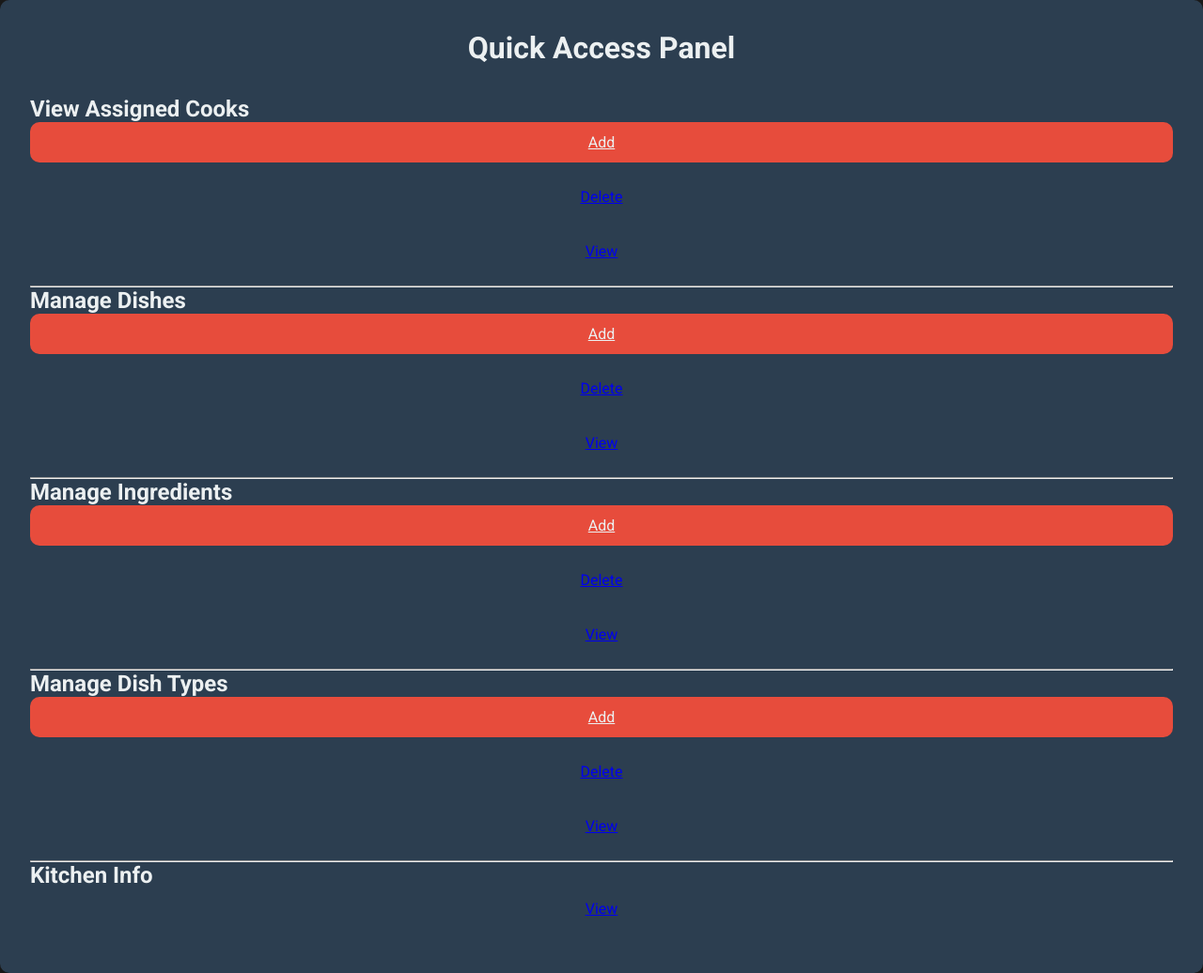
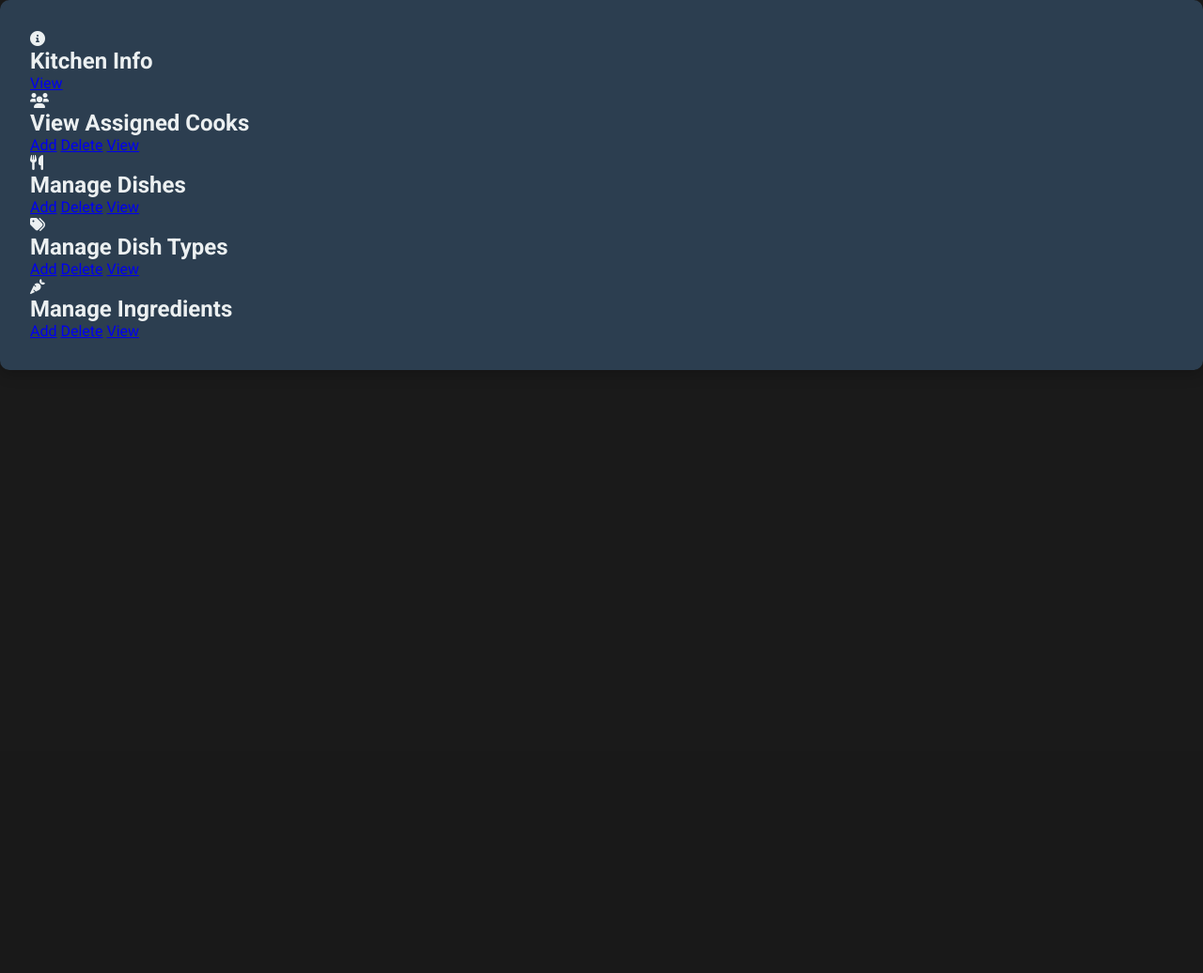
Before and after one commit to ihorhalyskiy/kitchen_service, a Django app: page /dashboard/ in a window 1280 px wide. Shown: the whole page at 94% size. After the commit the page ends 394 px from the top, so only its background shows below. Run offline with Django 5.2, Linux system fonts and the light colour scheme.

Commit message:
create front for dashboard

```diff
--- a/templates/kitchen/dashboard.html
+++ b/templates/kitchen/dashboard.html
@@ -1,63 +1,74 @@
 {% extends 'base.html' %}
 
 {% block content %}
-<h1 class="text-center">Quick Access Panel</h1>
-
-<div class="content-wrapper">
-    <div class="content-section">
-    </div>
-
-    <div class="button-section">
-        <div class="button-group">
-            <h2>View Assigned Cooks</h2>
-            <div class="button-container">
-                <a class="btn btn-sm btn-primary" href="{% url 'kitchen:add_assigned_cook' %}">Add</a>
-                <a class="btn btn-sm btn-danger" href="{% url 'kitchen:delete_assigned_cook' %}">Delete</a>
-                <a class="btn btn-sm btn-info" href="{% url 'kitchen:assigned_cooks' %}">View</a>
+<div class="dashboard-container">
+    <!-- Верхній ряд -->
+    <div class="dashboard-row">
+        <!-- Kitchen Info -->
+        <div class="dashboard-card">
+            <div class="card-icon">
+                <i class="fas fa-info-circle"></i>
+            </div>
+            <h2 class="card-title">Kitchen Info</h2>
+            <div class="card-buttons">
+                <a href="{% url 'kitchen:kitchen_info' %}" class="dash-btn">View</a>
             </div>
         </div>
 
-        <hr>
+        <!-- View Assigned Cooks -->
+        <div class="dashboard-card">
+            <div class="card-icon">
+                <i class="fas fa-users"></i>
+            </div>
+            <h2 class="card-title">View Assigned Cooks</h2>
+            <div class="card-buttons">
+                <a href="{% url 'kitchen:add_assigned_cook' %}" class="dash-btn">Add</a>
+                <a href="{% url 'kitchen:delete_assigned_cook' %}" class="dash-btn">Delete</a>
+                <a href="{% url 'kitchen:assigned_cooks' %}" class="dash-btn">View</a>
+            </div>
+        </div>
+    </div>
 
-        <div class="button-group">
-            <h2>Manage Dishes</h2>
-            <div class="button-container">
-                <a class="btn btn-sm btn-primary" href="{% url 'kitchen:add_dish' %}">Add</a>
-                <a class="btn btn-sm btn-danger" href="{% url 'kitchen:delete_dish_list' %}">Delete</a>
-                <a class="btn btn-sm btn-info" href="{% url 'kitchen:dishes' %}">View</a>
+    <!-- Нижній ряд -->
+    <div class="dashboard-row">
+        <!-- Manage Dishes -->
+        <div class="dashboard-card">
+            <div class="card-icon">
+                <i class="fas fa-utensils"></i>
+            </div>
+            <h2 class="card-title">Manage Dishes</h2>
+            <div class="card-buttons">
+                <a href="{% url 'kitchen:add_dish' %}" class="dash-btn">Add</a>
+                <a href="{% url 'kitchen:delete_dish_list' %}" class="dash-btn">Delete</a>
+                <a href="{% url 'kitchen:dishes' %}" class="dash-btn">View</a>
             </div>
         </div>
 
-        <hr>
-
-        <div class="button-group">
-            <h2>Manage Ingredients</h2>
-            <div class="button-container">
-                <a class="btn btn-sm btn-primary" href="{% url 'kitchen:add_ingredient' %}">Add</a>
-                <a class="btn btn-sm btn-danger" href="{% url 'kitchen:delete_ingredient_list' %}">Delete</a>
-                <a class="btn btn-sm btn-info" href="{% url 'kitchen:ingredients' %}">View</a>
+        <!-- Manage Dish Types -->
+        <div class="dashboard-card">
+            <div class="card-icon">
+                <i class="fas fa-tags"></i>
+            </div>
+            <h2 class="card-title">Manage Dish Types</h2>
+            <div class="card-buttons">
+                <a href="{% url 'kitchen:add_dishtype' %}" class="dash-btn">Add</a>
+                <a href="{% url 'kitchen:delete_dishtype_list' %}" class="dash-btn">Delete</a>
+                <a href="{% url 'kitchen:dishtypes' %}" class="dash-btn">View</a>
             </div>
         </div>
 
-        <hr>
-
-        <div class="button-group">
-            <h2>Manage Dish Types</h2>
-            <div class="button-container">
-                <a class="btn btn-sm btn-primary" href="{% url 'kitchen:add_dishtype' %}">Add</a>
-                <a class="btn btn-sm btn-danger" href="{% url 'kitchen:delete_dishtype_list' %}">Delete</a>
-                <a class="btn btn-sm btn-info" href="{% url 'kitchen:dishtypes' %}">View</a>
+        <!-- Manage Ingredients -->
+        <div class="dashboard-card">
+            <div class="card-icon">
+                <i class="fas fa-carrot"></i>
             </div>
-        </div>
-
-        <hr>
-        <div class="button-group">
-            <h2>Kitchen Info</h2>
-            <div class="button-container">
-                <a class="btn btn-sm btn-info" href="{% url 'kitchen:kitchen_info' %}">View</a>
+            <h2 class="card-title">Manage Ingredients</h2>
+            <div class="card-buttons">
+                <a href="{% url 'kitchen:add_ingredient' %}" class="dash-btn">Add</a>
+                <a href="{% url 'kitchen:delete_ingredient_list' %}" class="dash-btn">Delete</a>
+                <a href="{% url 'kitchen:ingredients' %}" class="dash-btn">View</a>
             </div>
         </div>
     </div>
 </div>
-
 {% endblock %}
```
